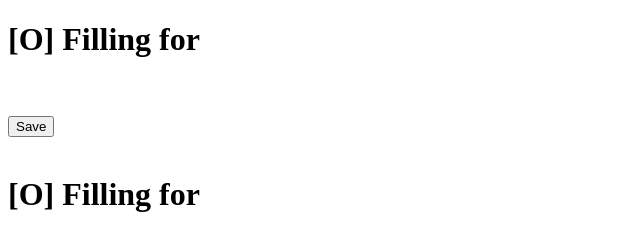
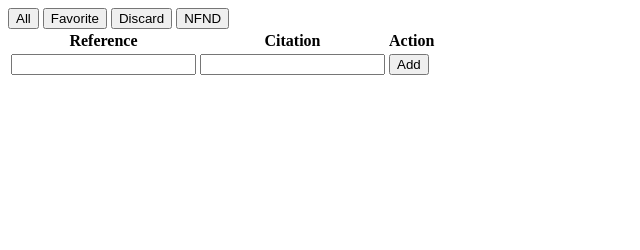
Before and after one commit to AmritDevkota/referenceManager, a plain HTML site: page offline.html in a window 1280 px wide. Shown: the whole page, without its empty margins (0-640 px from the left). Drawn offline with Linux system fonts and the light colour scheme.

Commit message:
Make work offline

```diff
--- a/offline.html
+++ b/offline.html
@@ -7,26 +7,38 @@
     <meta name="viewport" content="width=device-width, initial-scale=1.0">
     <script src="papaparse.min.js"></script>
     <link rel="manifest" href="/manifest.json">
-    <title>Survey Questionnaires</title>
+    <title>Highlights</title>
 </head>
 
 <body>
-    <h1>[O] Filling for <span id="fillingFor"></span></h1>
+    <button onclick="filter('all')">All</button>
+    <button onclick="filter('favorite')">Favorite</button>
+    <button onclick="filter('discard')">Discard</button>
+    <button onclick="filter('nfnd')">NFND</button>
+    <table>
+        <thead>
+            <tr>
+                <th> Reference </th>
+                <th> Citation </th>
+                <th> Action </th>
+            </tr>
+            <tr>
+                <td><input type="text" id="reference"></td>
+                <td><input type="text" id="citation"></td>
+                <td><button id="add" onclick="add()">Add </button></td>
+            </tr>
+        </thead>
+        <tbody id="tableBody">
+            <tr>
+                <td>asdf</td>
+                <td>asdf</td>
+                <td>asdf</td>
+            </tr>
+        </tbody>
+    </table>
+
     <div>
-        <div id="parsed_csv_list"></div>
-    </div>
-    <div>
-        <div id="questions"></div>
-    </div>
-
-    <br><br>
-    <button onclick="save()">Save</button>
-    <br><br>
-
-    <h1>[O] Filling for <span id="fillingFor2"></span></h1>
-
-
-    <div id="downloadHolder">
+        <div id="references"></div>
     </div>
 
     <script src="script.js"></script>
```
Also changed, not shown: index.html (+1 -1 lines), manifest.json, 1 other file.
